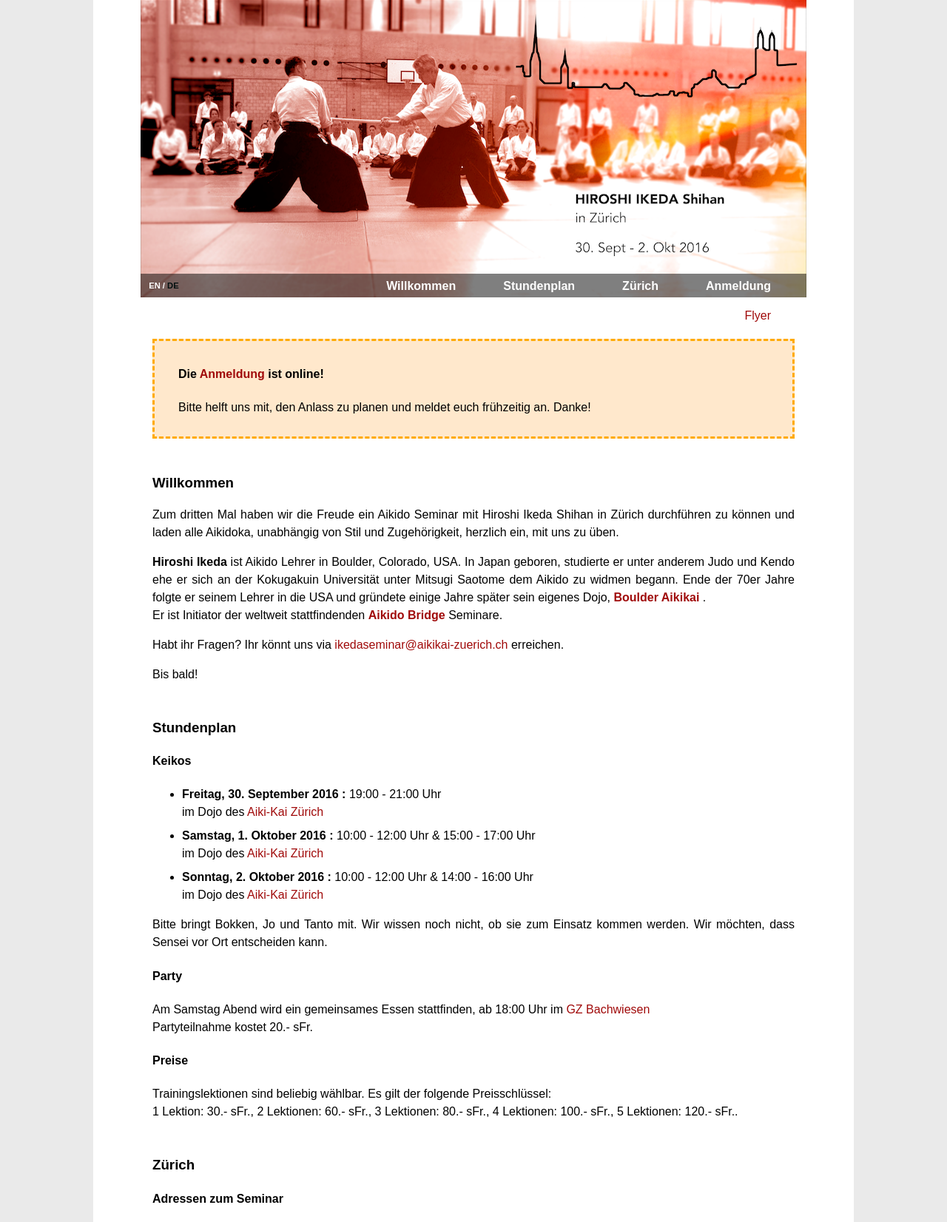
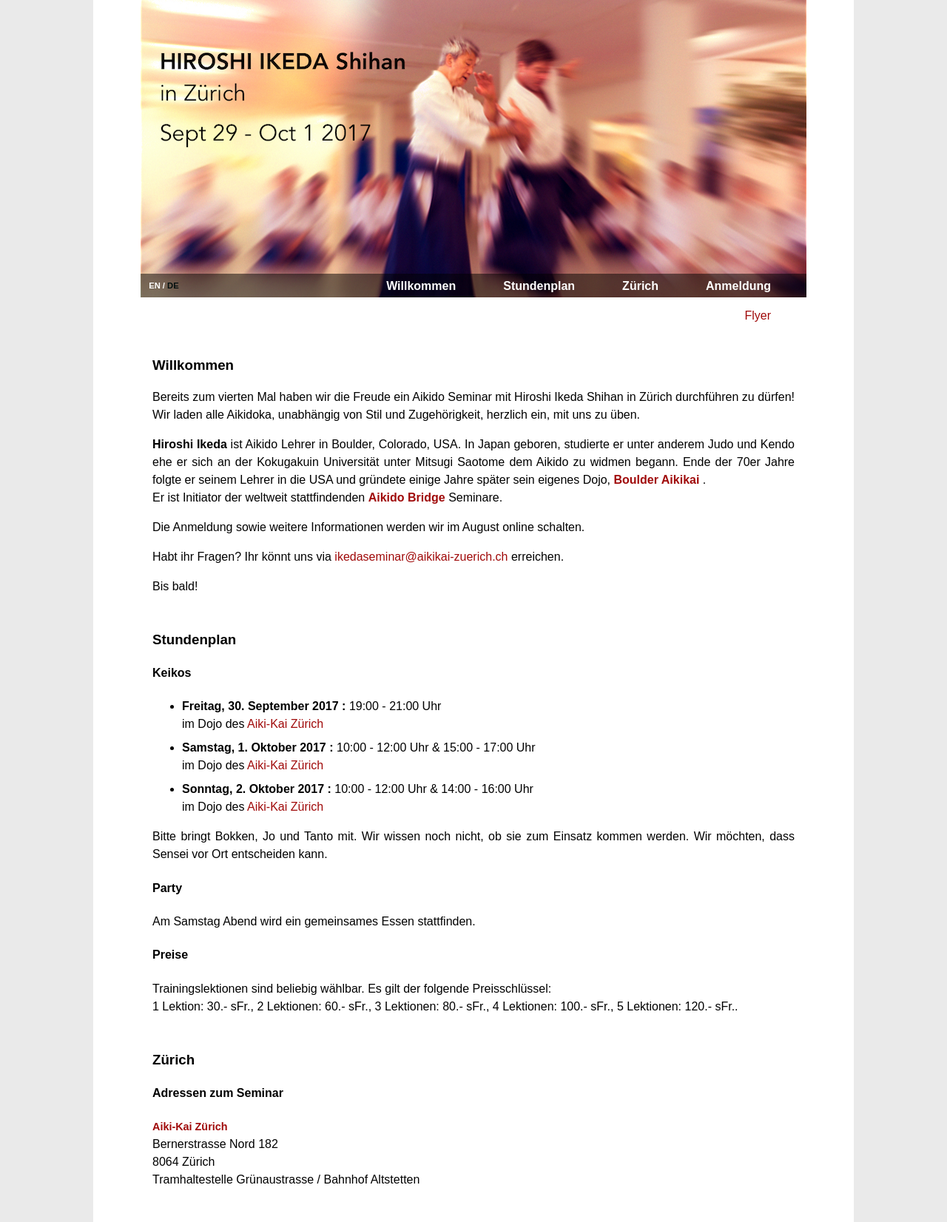
Before and after one commit to michigraber/associationmanager, a Django app: page /de/ in a window 1280 px wide. Shown: the part 33-1685 px from the top of the page at 74% size. Run offline with Django 3.2, Linux system fonts and the light colour scheme; parts of the project's set-up code (start-up, migrations or seed data) failed here and were passed over; some libraries are stand-ins or nearby versions.

Commit message:
2017 setup

```diff
--- a/ikedaseminar/templates/base.html
+++ b/ikedaseminar/templates/base.html
@@ -36,11 +36,11 @@
         }
 
         .header_en {
-            background-image: url({% static 'img/HeaderPic2016_en.png' %});
+            background-image: url({% static 'img/HeaderPic2017.png' %});
         }
 
         .header_de {
-            background-image: url({% static 'img/HeaderPic2016_de.png' %});
+            background-image: url({% static 'img/HeaderPic2017.png' %});
         }
 
         #header a {
@@ -352,7 +352,7 @@
         {% block fbbutton %}{% endblock %}
         <div>
         <p class="fine-print">
-            {% block footer %}This site was last updated on April 16, 2016{% endblock %}
+            {% block footer %}This site was last updated in May 2017{% endblock %}
             <span id="last-update"></span>
         </p>
         </div>
--- a/ikedaseminar/templates/welcome.html
+++ b/ikedaseminar/templates/welcome.html
@@ -5,14 +5,14 @@
 
 {% if language == 'de' %}
 
-<div class='announcements'>
+<!--<div class='announcements'>-->
     <!--<h4>Neuste Seminar Infos</h4>-->
     <!--<ul>-->
         <!--<li>-->
-            <h4>Die <a href={% url 'registration' 'de' %}>Anmeldung</a> ist online!</h4>
-            <p>
-            Bitte helft uns mit, den Anlass zu planen und meldet euch fr&uuml;hzeitig an. Danke!
-            </p>
+            <!--<h4>Die <a href={% url 'registration' 'de' %}>Anmeldung</a> ist online!</h4>-->
+            <!--<p>-->
+            <!--Bitte helft uns mit, den Anlass zu planen und meldet euch fr&uuml;hzeitig an. Danke!-->
+            <!--</p>-->
         <!--</li>-->
 
         <!--<li>-->
@@ -35,15 +35,15 @@
         <!--[></li><]-->
 
     <!--</ul>-->
-</div>
+<!--</div>-->
 
 <div class="section">
 <a id='Willkommen'></a><h3>Willkommen</h3>
 <p>
-Zum dritten Mal haben wir die Freude ein Aikido Seminar mit Hiroshi Ikeda Shihan
-in Z&uuml;rich durchf&uuml;hren zu k&ouml;nnen und laden alle Aikidoka,
-unabh&auml;ngig von Stil und Zugeh&ouml;rigkeit, herzlich ein, mit uns zu
-&uuml;ben.
+Bereits zum vierten Mal haben wir die Freude ein Aikido Seminar mit Hiroshi
+Ikeda Shihan in Z&uuml;rich durchf&uuml;hren zu d&uuml;rfen! Wir laden alle
+Aikidoka, unabh&auml;ngig von Stil und Zugeh&ouml;rigkeit, herzlich ein, mit
+uns zu &uuml;ben.
 </p>
 <p>
 <strong>Hiroshi Ikeda</strong> ist Aikido Lehrer in Boulder, Colorado, USA.
@@ -62,9 +62,9 @@ href='http://www.aikidobridge.com/'> Aikido Bridge</a></strong> Seminare.
 <!--Wir freuen uns aber auch auf Kurzentschlossene und Spontane. Melde dich dann-->
 <!--doch zur Einschreibung vor Ort an der Tageskasse.-->
 <!--</p>-->
-<!--<p>-->
-<!--Anmeldung sowie weitere Informationen werden wir im August online schalten.-->
-<!--</p>-->
+<p>
+Die Anmeldung sowie weitere Informationen werden wir im August online schalten.
+</p>
 <p>
 Habt ihr Fragen? Ihr k&ouml;nnt uns via <a
 href='&#0109;&#0097;&#0105;lt&#0111;&#0058;ikedaseminar&#64;aikikai-zuerich&#46;ch'>ikedaseminar<span
@@ -79,12 +79,12 @@ class='at'>&#64;</span>aikikai-zuerich&#46;ch</a> erreichen.
 
 <h4>Keikos</h4>
 <ul>
-    <li><strong>Freitag, 30. September 2016 : </strong> 19:00 - 21:00 Uhr<br>
+    <li><strong>Freitag, 30. September 2017 : </strong> 19:00 - 21:00 Uhr<br>
     im Dojo des <a href='#AikiKai'>Aiki-Kai Z&uuml;rich</a></li>
-    <li><strong>Samstag, 1. Oktober 2016 : </strong> 10:00 - 12:00 Uhr & 15:00 - 17:00 Uhr <br>
+    <li><strong>Samstag, 1. Oktober 2017 : </strong> 10:00 - 12:00 Uhr & 15:00 - 17:00 Uhr <br>
     im Dojo des <a href='#AikiKai'>Aiki-Kai Z&uuml;rich</a></li>
     <!--in der <a href='#Irchel'>Sportanlage der Universit&auml;t Irchel</a></li>-->
-    <li><strong>Sonntag, 2. Oktober 2016 : </strong> 10:00 - 12:00 Uhr & 14:00 - 16:00 Uhr <br>
+    <li><strong>Sonntag, 2. Oktober 2017 : </strong> 10:00 - 12:00 Uhr & 14:00 - 16:00 Uhr <br>
     im Dojo des <a href='#AikiKai'>Aiki-Kai Z&uuml;rich</a></li>
     <!--in der <a href='#Irchel'>Sportanlage der Universit&auml;t Irchel</a></li>-->
 </ul>
@@ -94,7 +94,8 @@ Einsatz kommen werden. Wir m&ouml;chten, dass Sensei vor Ort entscheiden
 kann.</p>
 
 <h4>Party</h4>
-Am Samstag Abend wird ein gemeinsames Essen stattfinden, ab 18:00 Uhr im <a href='#GZ'>GZ Bachwiesen</a><br/>Partyteilnahme kostet 20.- sFr.
+Am Samstag Abend wird ein gemeinsames Essen stattfinden.
+<!--, ab 18:00 Uhr im <a href='#GZ'>GZ Bachwiesen</a><br/>Partyteilnahme kostet 20.- sFr.-->
 
 <h4>Preise</h4>
 Trainingslektionen sind beliebig w&auml;hlbar. Es gilt der folgende
@@ -132,13 +133,13 @@ Tramhaltestelle Grünaustrasse / Bahnhof Altstetten
 <!--Tramhaltestelle Irchel, Tram Nr. 10 und 9-->
 <!--</p>-->
 
-<p>
-<h5><a id='GZ' href='http://www.gz-zh.ch/gz-bachwiesen/gz-bachwiesen/'>GZ Bachwiesen</a></h5>
-Bachwiesenstrasse 40<br>
-8047 Z&uuml;rich<br>
-Bushaltestelle Untermoosstrasse, Bus Nr. 80, 7 min Fussweg<br>
-Tramhaltestelle Fellenbergstrasse, Tram Nr. 3, 8 min Fussweg<br>
-</p>
+<!--<p>-->
+<!--<h5><a id='GZ' href='http://www.gz-zh.ch/gz-bachwiesen/gz-bachwiesen/'>GZ Bachwiesen</a></h5>-->
+<!--Bachwiesenstrasse 40<br>-->
+<!--8047 Z&uuml;rich<br>-->
+<!--Bushaltestelle Untermoosstrasse, Bus Nr. 80, 7 min Fussweg<br>-->
+<!--Tramhaltestelle Fellenbergstrasse, Tram Nr. 3, 8 min Fussweg<br>-->
+<!--</p>-->
 
 <!--GZ Bachwiesen, Bachwiesenstrasse 40, 8047 Zürich, Switzerland-->
 <!--www.gz-zh.ch-->
@@ -176,12 +177,12 @@ Mehrzonen-Tickets am SBB- oder VBZ-Schalter am Flughafen bezogen werden.
 {% elif language == 'en' %}
 <!-- ENGLISH SECTION -->
 
-<div class='announcements'>
+<!--<div class='announcements'>-->
 
-    <h4>The <a href={% url 'registration' 'en' %}>registration</a> is online now!</h4>
-    <p>
-    Please help us to plan our event and register beforehand. Thanks!
-    </p>
+    <!--<h4>The <a href={% url 'registration' 'en' %}>registration</a> is online now!</h4>-->
+    <!--<p>-->
+    <!--Please help us to plan our event and register beforehand. Thanks!-->
+    <!--</p>-->
 
     <!--<h4>Latest Seminar Information</h4>-->
     <!--<ul>-->
@@ -205,13 +206,13 @@ Mehrzonen-Tickets am SBB- oder VBZ-Schalter am Flughafen bezogen werden.
         <!--[></li><]-->
 
     <!--</ul>-->
-</div>
+<!--</div>-->
 
 <div class="section">
 <a id='Welcome'></a><h3>Welcome</h3>
 <p>
-For the third time we have the pleasure to organize an Aikido Seminar with
-Hiroshi Ikeda Shihan and invite all aikidoka irrespective of style and
+For the fourth time we have the pleasure to organize an Aikido Seminar with
+Hiroshi Ikeda Shihan! We invite all aikidoka irrespective of style and
 affiliation to practice with us.
 </p>
 <p>
@@ -232,7 +233,7 @@ href='http://www.aikidobridge.com/'> Aikido Bridge</a></strong> seminars.
 <!--and ask you to register at the welcome desk.-->
 <!--</p>-->
 <p>
-Registration and further information will be available sometime in August.
+The Registration as well as more information will be available sometime in August.
 </p>
 <p>
 In case you have questions about the seminar, please feel free to contact us on
@@ -250,15 +251,15 @@ ikedaseminar<span class='at'>&#64;</span>aikikai-zuerich&#46;ch</a>.
 <h4>Keikos</h4>
 <ul>
     <li>
-        <strong>Friday, September 30 : </strong> 19:00 - 21:00</br>
+        <strong>Friday, September 29 : </strong> 19:00 - 21:00</br>
         in the Dojo of the <a href='#AikiKai'>Aiki-Kai Z&uuml;rich</a>
     </li>
     <li>
-        <strong>Saturday, October 1 : </strong> 10:00 - 12:00 & 15:00 - 17:00</br>
+        <strong>Saturday, September 29 : </strong> 10:00 - 12:00 & 15:00 - 17:00</br>
         in the Dojo of the <a href='#AikiKai'>Aiki-Kai Z&uuml;rich</a>
         <!--in the <a href='#Irchel'>Sport Center of the University of Z&uuml;rich, Irchel</a>-->
     </li>
-    <li><strong>Sunday, October 2 : </strong> 10:00 - 12:00 & 14:00 - 16:00</br>
+    <li><strong>Sunday, October 1 : </strong> 10:00 - 12:00 & 14:00 - 16:00</br>
         in the Dojo of the <a href='#AikiKai'>Aiki-Kai Z&uuml;rich</a>
         <!--in the <a href='#Irchel'>Sport Center of the University of Z&uuml;rich, Irchel</a>-->
     </li>
@@ -266,9 +267,10 @@ ikedaseminar<span class='at'>&#64;</span>aikikai-zuerich&#46;ch</a>.
 <p>Please bring Bokken, Jo and Tanto with you. We do not know yet whether we will use them, but we would like that Sensei can decide on the spot.</p>
 
 <h4>Party</h4>
-There will be a dinner and subsequent party on Saturday starting at 6pm at <a href='#GZ'>GZ Bachwiesen</a>.
-<br/>
-Participation will cost 20.- sFr.
+There will be a dinner and subsequent party on Saturday.
+<!--starting at 6pm at <a href='#GZ'>GZ Bachwiesen</a>.-->
+<!--<br/>-->
+<!--Participation will cost 20.- sFr.-->
 
 <h4>Price</h4>
 Lessons (2 hours) can be combined as you like. The price for your package is
@@ -306,13 +308,13 @@ Tram stop Grünaustrasse / Bahnhof Altstetten
 <!--Tram stop Irchel, Tram Nr. 10 und 9-->
 <!--</p>-->
 
-<p>
-<h5><a id='GZ' href='http://www.gz-zh.ch/gz-bachwiesen/gz-bachwiesen/'>GZ Bachwiesen</a></h5>
-Bachwiesenstrasse 40<br>
-8047 Z&uuml;rich<br>
-Bus stop Untermoosstrasse, Bus Nr. 80, 7 min by foot<br>
-Tram stop Fellenbergstrasse, Tram Nr. 3, 8 min by foot<br>
-</p>
+<!--<p>-->
+<!--<h5><a id='GZ' href='http://www.gz-zh.ch/gz-bachwiesen/gz-bachwiesen/'>GZ Bachwiesen</a></h5>-->
+<!--Bachwiesenstrasse 40<br>-->
+<!--8047 Z&uuml;rich<br>-->
+<!--Bus stop Untermoosstrasse, Bus Nr. 80, 7 min by foot<br>-->
+<!--Tram stop Fellenbergstrasse, Tram Nr. 3, 8 min by foot<br>-->
+<!--</p>-->
 
 <!--<p><a href="{% static "img/Directions.pdf" %}">Directions for Restaurants and Party for Download</a></p>-->
 
--- a/ikedaseminar/urls.py
+++ b/ikedaseminar/urls.py
@@ -20,24 +20,27 @@ except:
 urlpatterns = patterns('ikedaseminar.views',
     url(r'^$', RedirectView.as_view(url='/de/')),
     url(r'(?P<language>en|de)/*$', 'welcome', {}, name='welcome'),
-    url(r'(?P<language>en|de)/memory/*$', 'memory', {}, name='memory'),
-    #url(r'(?P<language>en|de)/registration/*$', 'registration', {}, name='registration'),
+    #url(r'(?P<language>en|de)/memory/*$', 'memory', {}, name='memory'),
+    url(r'(?P<language>en|de)/registration/*$', 'registration', {}, name='registration'),
 )
 
 urlpatterns += patterns('events.views',
-    url(r'(?P<language>en|de)/registration/*$',
-        'registration_configuration', name='registration'),
+    #url(r'(?P<language>en|de)/registration/*$',
+        #'registration_configuration', name='registration'),
     #url(r'(?P<language>en|de)/registration/pre/*$',
         #'registration_configuration', name='preregistration'),
 #   url(r'(?P<language>en|de)/registration/aiki-kai/*$',
 #       'redirect_to_registration'),
-    url(r'(?P<language>en|de)/registration/paypal/*$',
-        csrf_exempt(PaypalIPNEndpoint())),
+
+    #url(r'(?P<language>en|de)/registration/paypal/*$',
+        #csrf_exempt(PaypalIPNEndpoint())),
+
 #   url(r'(?P<language>en|de)/registration/*$',
 #       'registration_comingsoon'),
 #   url(r'(?P<language>en|de)/registration/*$',
 #       'registration_configuration',
 #       name='registration'),
-    url(r'(?P<language>en|de)/registration/(?P<status>cancel|success)/*$',
-        'registration_paypal_return', name='registration_paypal_return'),
+
+    #url(r'(?P<language>en|de)/registration/(?P<status>cancel|success)/*$',
+        #'registration_paypal_return', name='registration_paypal_return'),
 )
```
Also changed, not shown: ikedaseminar/static/img/HeaderPic2017.png (added).
